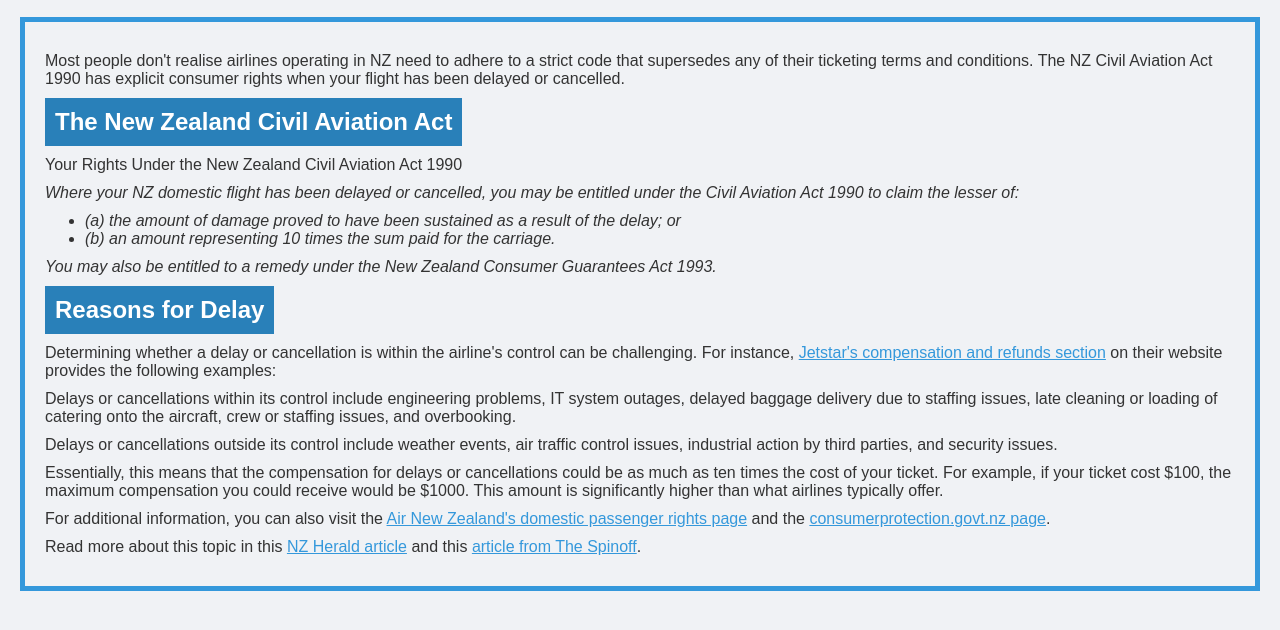
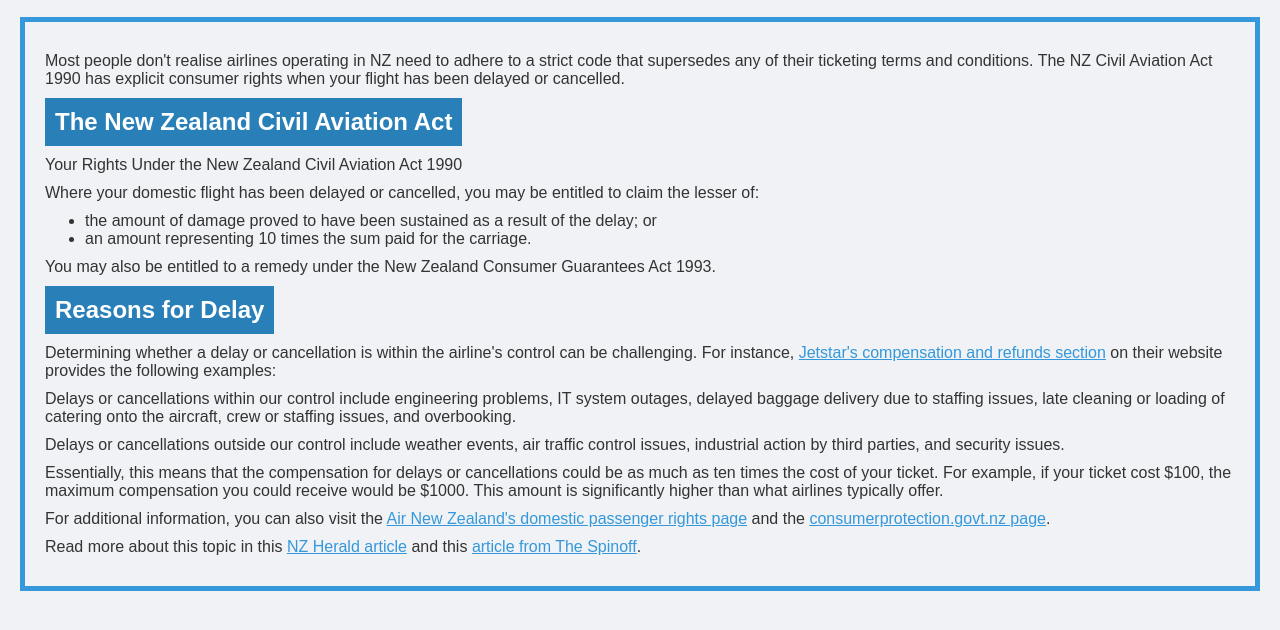
Before and after one commit to trader8899/flightrights.nz, a plain HTML site: page YourRights.html in a window 1280 px wide. Shown: the part 80-710 px from the top of the page. Drawn offline with Linux system fonts and the light colour scheme.

Commit message:
Update YourRights.html
Changed minor things.

```diff
--- a/YourRights.html
+++ b/YourRights.html
@@ -74,20 +74,19 @@
 
         <h2>The New Zealand Civil Aviation Act</h2>
         <p>Your Rights Under the New Zealand Civil Aviation Act 1990</p>
-        <p><i>Where your NZ domestic flight has been delayed or cancelled, you may be entitled under the Civil Aviation Act
-            1990 to claim the lesser of:</i></p>
+        <p>Where your domestic flight has been delayed or cancelled, you may be entitled to claim the lesser of:</p>
         <ul>
-            <li><i>(a) the amount of damage proved to have been sustained as a result of the delay; or</i></li>
-            <li><i>(b) an amount representing 10 times the sum paid for the carriage.</i></li>
+            <li>the amount of damage proved to have been sustained as a result of the delay; or</li>
+            <li>an amount representing 10 times the sum paid for the carriage.</li>
         </ul>
-        <p><i>You may also be entitled to a remedy under the New Zealand Consumer Guarantees Act 1993.</i></p>
+        <p>You may also be entitled to a remedy under the New Zealand Consumer Guarantees Act 1993.</p>
 
         <h3>Reasons for Delay</h3>
         <p>Determining whether a delay or cancellation is within the airline's control can be challenging. For instance, <a href="https://www.jetstar.com/nz/en/help/articles/compensation-and-refunds" target="_blank" rel="noopener noreferrer">Jetstar's compensation and refunds section</a> on their website provides the following examples:</p>
 
-        <p>Delays or cancellations within its control include engineering problems, IT system outages, delayed baggage delivery due to staffing issues, late cleaning or loading of catering onto the aircraft, crew or staffing issues, and overbooking.</p>
+        <p>Delays or cancellations within our control include engineering problems, IT system outages, delayed baggage delivery due to staffing issues, late cleaning or loading of catering onto the aircraft, crew or staffing issues, and overbooking.</p>
 
-        <p>Delays or cancellations outside its control include weather events, air traffic control issues, industrial action by third parties, and security issues.</p>
+        <p>Delays or cancellations outside our control include weather events, air traffic control issues, industrial action by third parties, and security issues.</p>
 
         <p>Essentially, this means that the compensation for delays or cancellations could be as much as ten times the cost of your ticket. For example, if your ticket cost $100, the maximum compensation you could receive would be $1000. This amount is significantly higher than what airlines typically offer.</p>
 
```
